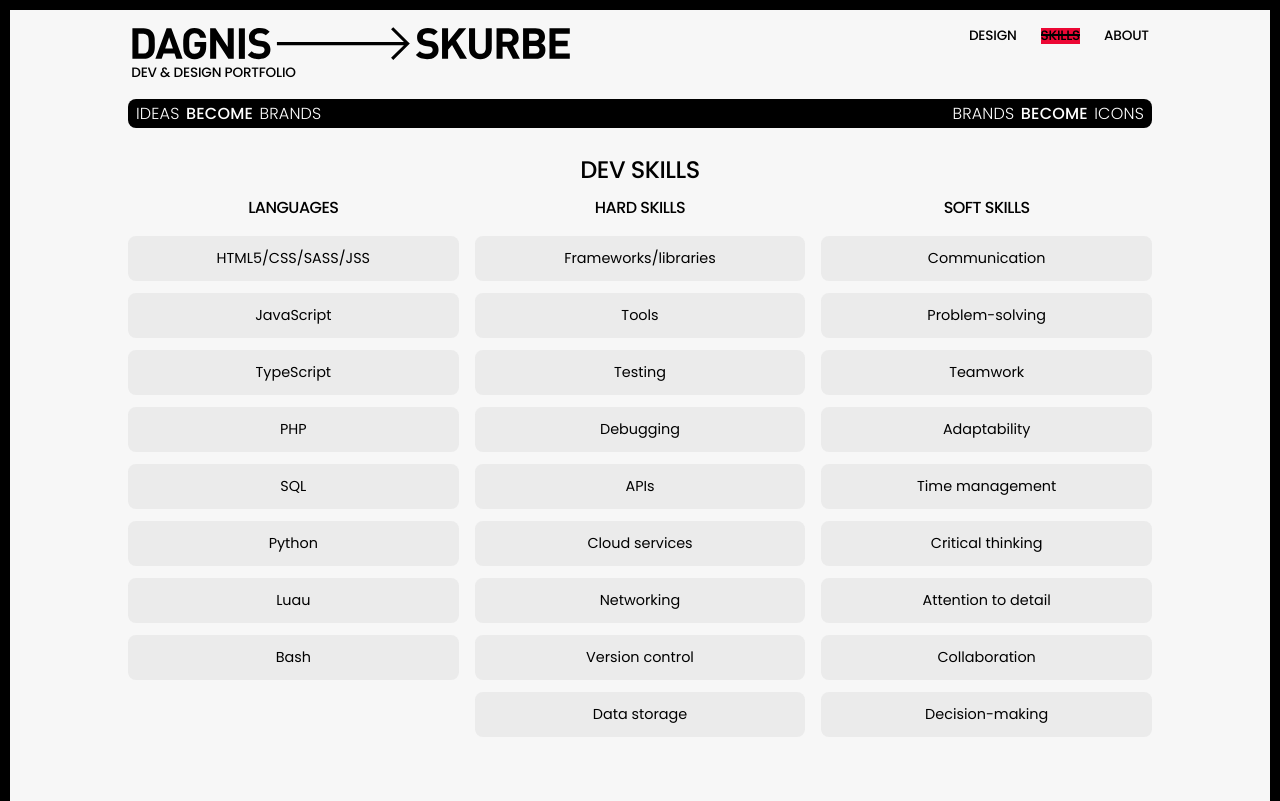
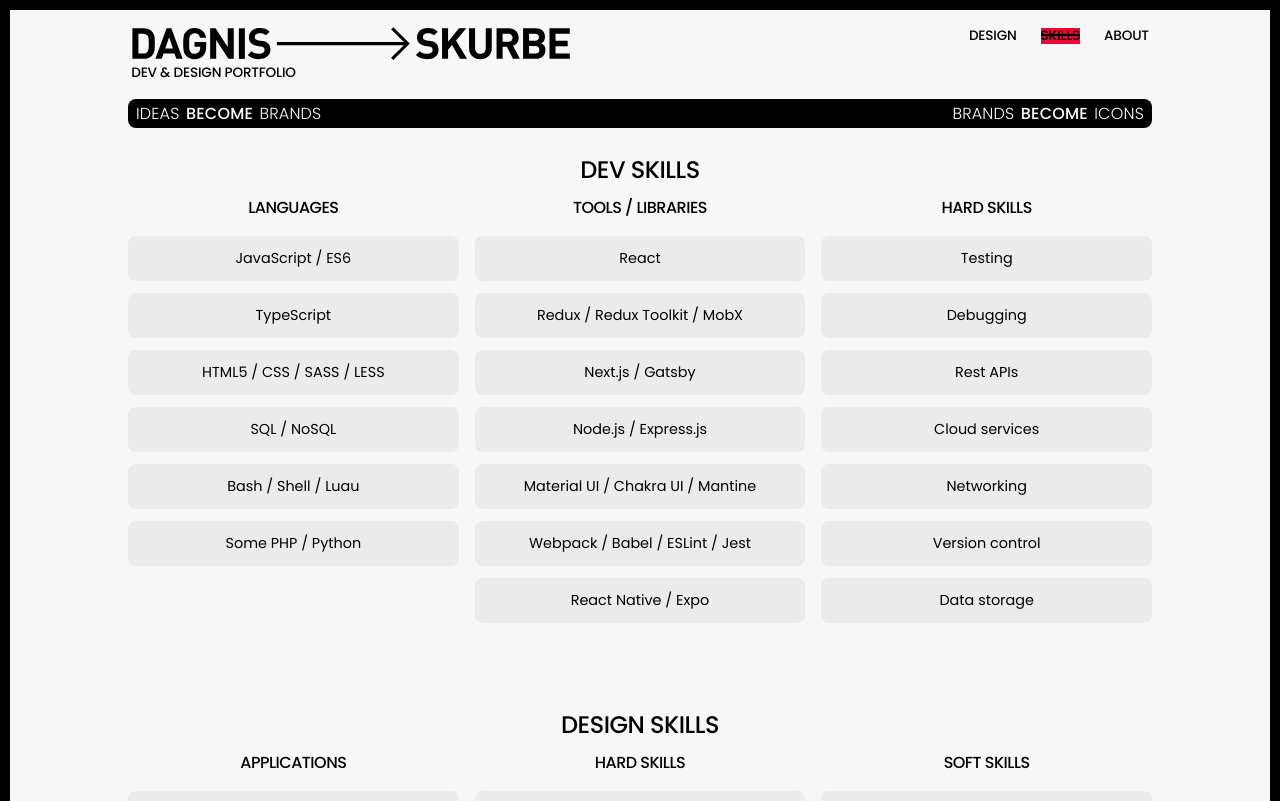
Before and after one commit to getdagnis/2024_portfolio_vite, a React (Vite) app: page /skills in a window 1280 px wide. Shown: the top 801 px of the page. Built offline with nearby package versions, Linux system fonts and the light colour scheme.

Commit message:
skills page pre-design tweaks

```diff
--- a/src/components/ProjectReactions.css
+++ b/src/components/ProjectReactions.css
@@ -45,7 +45,7 @@
 #project-reactions li > span {
   opacity: 0;
   text-align: center;
-  font-size: 0.75rem;
+  font-size: 0.85rem;
   font-weight: 600;
   margin-top: 0.25rem;
 }
@@ -73,7 +73,7 @@
   transform: scale(1.1);
 }
 
-#project-reactions .reaction-active ~ .reaction-count {
+#project-reactions .reaction-active ~ span {
   opacity: 1;
   transition: opacity 1s ease 0.5s;
 }
@@ -82,10 +82,3 @@
   transform: scale(0.65);
   opacity: 0.2;
 }
-
-.reaction-count {
-  top: 1rem;
-  right: 1rem;
-  font-size: 0.7rem;
-  font-weight: 300;
-}
--- a/src/components/ProjectReactions.jsx
+++ b/src/components/ProjectReactions.jsx
@@ -57,7 +57,7 @@ const ProjectReactions = ({ projectKey }) => {
               }
               onClick={() => handleImageClick(reaction.key)}
             />
-            <span className="reaction-count">{reaction.alt}</span>
+            <span className="reaction-subtitle">{reaction.alt}</span>
           </li>
         ))}
       </ul>
--- a/src/pages/SkillsPage.jsx
+++ b/src/pages/SkillsPage.jsx
@@ -7,40 +7,32 @@ function SkillsPage() {
       <div id="dev-skills-grid">
         <ul>
           <h2>Languages</h2>
-          <li className="skill">HTML5/CSS/SASS/JSS</li>
-          <li className="skill">JavaScript</li>
+          <li className="skill">JavaScript / ES6</li>
           <li className="skill">TypeScript</li>
-          <li className="skill">PHP</li>
-          <li className="skill">SQL</li>
-          <li className="skill">Python</li>
-          <li className="skill">Luau</li>
-          <li className="skill">Bash</li>
+          <li className="skill">HTML5 / CSS / SASS / LESS</li>
+          <li className="skill">SQL / NoSQL</li>
+          <li className="skill">Bash / Shell / Luau</li>
+          <li className="skill">Some PHP / Python</li>
         </ul>
-
+        <ul>
+          <h2>Tools / Libraries</h2>
+          <li className="skill">React</li>
+          <li className="skill">Redux / Redux Toolkit / MobX</li>
+          <li className="skill">Next.js / Gatsby</li>
+          <li className="skill">Node.js / Express.js</li>
+          <li className="skill">Material UI / Chakra UI / Mantine</li>
+          <li className="skill">Webpack / Babel / ESLint / Jest</li>
+          <li className="skill">React Native / Expo</li>
+        </ul>
         <ul>
           <h2>Hard Skills</h2>
-          <li className="skill">Frameworks/libraries</li>
-          <li className="skill">Tools</li>
           <li className="skill">Testing</li>
           <li className="skill">Debugging</li>
-          <li className="skill">APIs</li>
+          <li className="skill">Rest APIs</li>
           <li className="skill">Cloud services</li>
           <li className="skill">Networking</li>
           <li className="skill">Version control</li>
           <li className="skill">Data storage</li>
-        </ul>
-
-        <ul>
-          <h2>Soft Skills</h2>
-          <li className="skill">Communication</li>
-          <li className="skill">Problem-solving</li>
-          <li className="skill">Teamwork</li>
-          <li className="skill">Adaptability</li>
-          <li className="skill">Time management</li>
-          <li className="skill">Critical thinking</li>
-          <li className="skill">Attention to detail</li>
-          <li className="skill">Collaboration</li>
-          <li className="skill">Decision-making</li>
         </ul>
       </div>
       <h3>Design Skills</h3>
```
